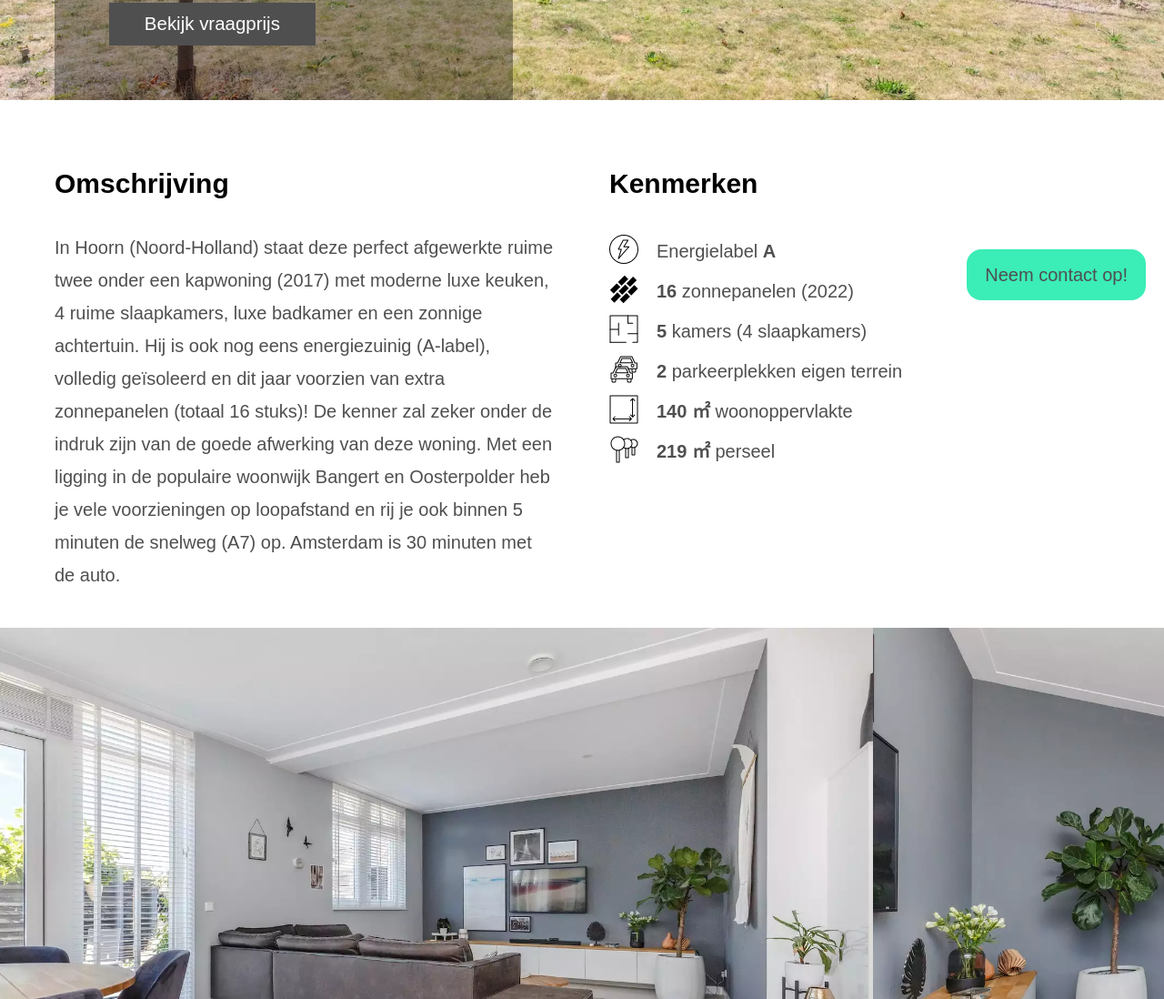
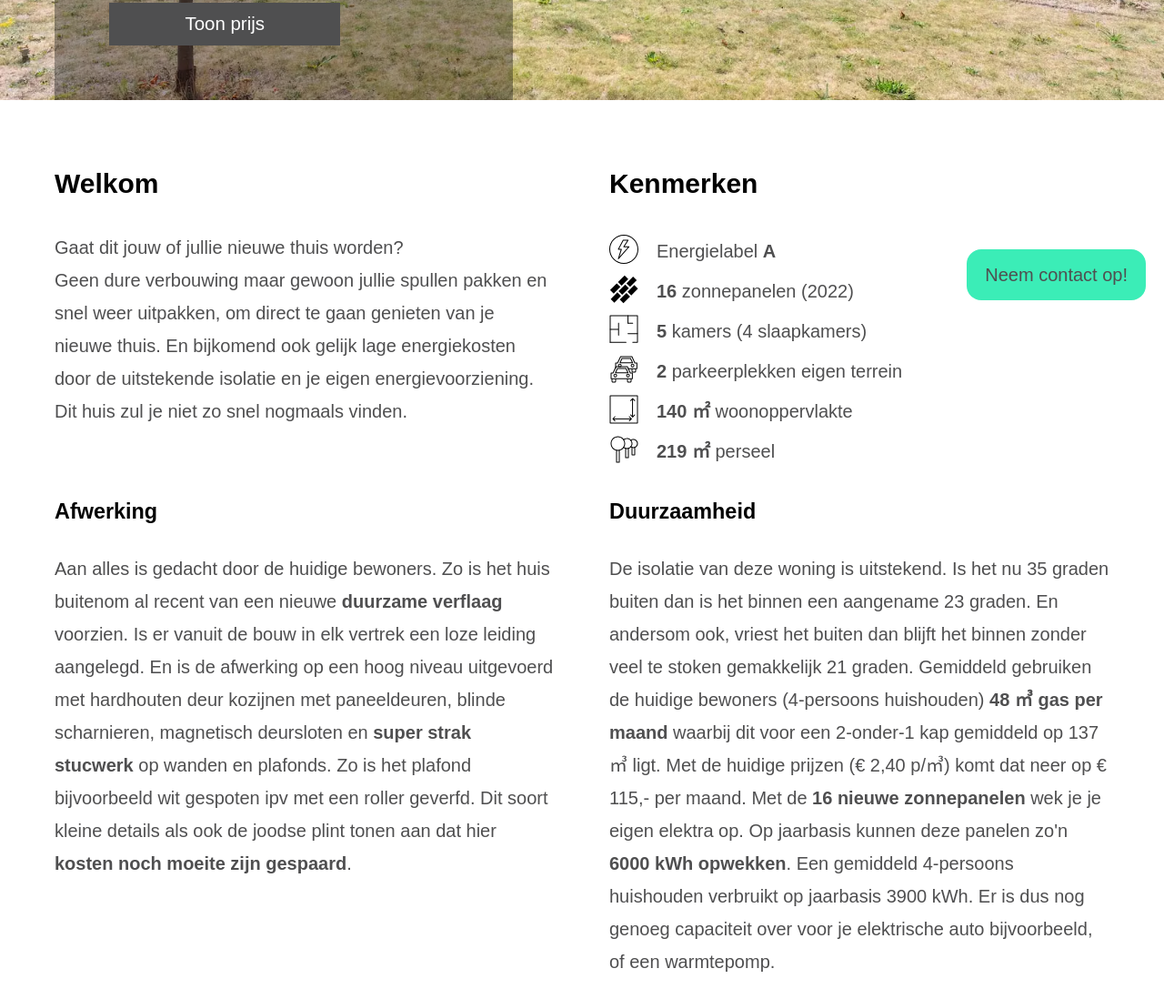
Before and after one commit to arjanc/woneninbangertenoosterpolder, a plain HTML site: page index.html in a window 1280 px wide. Shown: the part 450-1548 px from the top of the page at 91% size. Drawn offline with Linux system fonts and the light colour scheme.

Commit message:
Prijs en tekst aanpassingen

```diff
--- a/index.html
+++ b/index.html
@@ -42,8 +42,8 @@
             </div>
             <label class="price" for="price" style="position: relative; padding: 5px 10px;">
               <input id="price" type="checkbox" name="price" value="" style="position: absolute; visibility: hidden; left: -100vw;" />
-              <span class="price-blocker" style="background-color: #4f4f50; position: absolute; width: 100%; height: 100%; top: 0; left: 0; z-index: 2;">Bekijk vraagprijs</span>
-              <span class="price-tag" style="font-style: italic; position: relative;">Vraagprijs: &euro; 575.000,-</span>
+              <span class="price-blocker" style="background-color: #4f4f50; position: absolute; width: 100%; height: 100%; top: 0; left: 0; z-index: 2;">Toon prijs</span>
+              <span class="price-tag" style="font-style: italic; position: relative;">Bieden vanaf: &euro; 550.000,-</span>
             </label>
           </div>
         </div>
@@ -53,9 +53,12 @@
       <div class="wrapper pb-1">
         <div class="columns-2">
           <div>
-            <h2>Omschrijving</h2>
-            In Hoorn (Noord-Holland) staat deze perfect afgewerkte ruime twee onder een kapwoning (2017) met moderne luxe keuken, 4 ruime slaapkamers, luxe badkamer en een zonnige achtertuin. Hij is ook nog eens energiezuinig (A-label), volledig geïsoleerd en dit jaar voorzien van extra zonnepanelen (totaal 16 stuks)!
-De kenner zal zeker onder de indruk zijn van de goede afwerking van deze woning. Met een ligging in de populaire woonwijk Bangert en Oosterpolder heb je vele voorzieningen op loopafstand en rij je ook binnen 5 minuten de snelweg (A7) op. Amsterdam is 30 minuten met de auto.
+            <h2>Welkom</h2>
+            <p>
+              Gaat dit jouw of jullie nieuwe thuis worden?<br/>
+              Geen dure verbouwing maar gewoon jullie spullen pakken en snel weer uitpakken, om direct te gaan genieten van je nieuwe thuis.
+              En bijkomend ook gelijk lage energiekosten door de uitstekende isolatie en je eigen energievoorziening. Dit huis zul je niet zo snel nogmaals vinden.
+            </p>
           </div>
           <div>
             <h2>Kenmerken</h2>
@@ -67,6 +70,26 @@ De kenner zal zeker onder de indruk zijn van de goede afwerking van deze woning.
               <li><img src="/assets/icons/size.svg" width="32" height="32" alt="icon size" /><span><strong>140 &#13217;</strong> woonoppervlakte</span></li>
               <li><img src="/assets/icons/tree.svg" width="32" height="32" alt="icon tree" /><span><strong>219 &#13217;</strong> perseel</span></li>
             </ul>
+          </div>
+        </div>
+        <div class="columns-2">
+          <div>
+            <h3>Afwerking</h3>
+            <p>
+              Aan alles is gedacht door de huidige bewoners. Zo is het huis buitenom al recent van een nieuwe <strong>duurzame verflaag</strong> voorzien. Is er vanuit de bouw in elk vertrek een loze leiding aangelegd.
+              En is de afwerking op een hoog niveau uitgevoerd met hardhouten deur kozijnen met paneeldeuren, blinde scharnieren, magnetisch deursloten en <strong>super strak stucwerk</strong> op wanden en plafonds.
+              Zo is het plafond bijvoorbeeld wit gespoten ipv met een roller geverfd. Dit soort kleine details als ook de joodse plint tonen aan dat hier <strong>kosten noch moeite zijn gespaard</strong>.
+            </p>
+          </div>
+          <div>
+            <h3>Duurzaamheid</h3>
+            <p>
+              De isolatie van deze woning is uitstekend. Is het nu 35 graden buiten dan is het binnen een aangename 23 graden. En andersom ook,
+              vriest het buiten dan blijft het binnen zonder veel te stoken gemakkelijk 21 graden. Gemiddeld gebruiken de huidige bewoners
+              (4-persoons huishouden) <strong>48 &#13221; gas per maand</strong> waarbij dit voor een 2-onder-1 kap gemiddeld op 137 &#13221; ligt. Met de huidige prijzen
+              (&euro; 2,40 p/&#13221;) komt dat neer op &euro; 115,- per maand.
+              Met de <strong>16 nieuwe zonnepanelen</strong> wek je je eigen elektra op. Op jaarbasis kunnen deze panelen zo'n <strong>6000 kWh opwekken</strong>. Een gemiddeld 4-persoons huishouden verbruikt op jaarbasis 3900 kWh. Er is dus nog genoeg capaciteit over voor je elektrische auto bijvoorbeeld, of een warmtepomp.
+            </p>
           </div>
         </div>
       </div>
@@ -104,8 +127,8 @@ De kenner zal zeker onder de indruk zijn van de goede afwerking van deze woning.
       </div>
       <div class="wrapper pt-1 pb-1">
         <div>
-          <p>Gelegen in Zwaag ligt deze prachtige en ruime eengezinswoning aan de Achterkogge. De woning is instapklaar, is tot in de puntjes afgewerkt op een hoog niveau en heeft een woonoppervlakte van 140 m2 en bevindt zich op een perceel met een oppervlakte van 219 m2. De woning is gebouwd in 2017, is uitstekend onderhouden, in 2022 nog duurzamer gemaakt met 13 extra zonnepanelen (16 totaal, wat neerkomt op 0 elektra kosten bij een jaarverbruik van +/- 5000 kWh) en heeft een energielabel A (op basis van 3 zonnepanelen).</p>
-          <p>Achterkogge 22 is gelegen in de buurt Bangert en Oosterpolder - Buurt 35 03. Dit is een kindvriendelijke buurt met relatief veel gezinnen. De buurt heeft naar verhouding veel jonge inwoners van tussen de 25 en 44 jaar. Verder is het een betrekkelijk rustige buurt gekeken naar de bevolkingsdichtheid.</p>
+          <p>Gelegen in Zwaag ligt deze prachtige en ruime eengezinswoning aan de Achterkogge. De woning is gebouwd in 2017, is uitstekend onderhouden, in 2022 nog duurzamer gemaakt met 13 extra zonnepanelen (16 totaal, wat neerkomt op 0 elektra kosten) en heeft een energielabel A (op basis van 3 zonnepanelen).</p>
+          <p>Achterkogge 22 is gelegen in de wijk Bangert en Oosterpolder. Dit is een kindvriendelijke buurt met relatief veel gezinnen. De buurt heeft naar verhouding veel jonge inwoners van tussen de 25 en 44 jaar. Verder is het een betrekkelijk rustige buurt gekeken naar de bevolkingsdichtheid.</p>
           <p>De woning is goed bereikbaar met veel voorzieningen in de buurt. Gesitueerd op fietsafstand van het centrum van Zwaag, loopafstand van een supermarkt. Daarnaast is de dichtstbijzijnde uitvalsweg in de nabije omgeving op slechts 2 minuten rijden.</p>
           <p><strong>Indeling beneden verdieping:</strong> Via de fraai aangelegde voortuin komt u door de voordeur binnen in de hal met meterkast (3 fase aansluiting, 13 groepen), garderobe en modern toilet. Via de hal komt u uit in de eetkamer / woonkamer aan de achterzijde van de woning en aan de voorzijde de moderne keuken met wit hoogglans kasten en voorzien van diverse inbouwapparatuur. Zo is er een vaatwasser, oven, inductiekookplaat, koelkast, vriezer en Quooker kraan. Via de keuken bereikt u de veelzijdige bijkeuken. Hier vindt u de was/droger aansluiting en biedt deze ruimte genoeg opberg mogelijkheden maar is ook in te richten als kantoor/praktijk/slaapkamer of misschien wel een leuke speelkamer. De bijkeuken heeft een eigen deur naar buiten.
             De woonkamer is tuingericht en heeft veel lichtinval en openslaande tuindeuren. De gehele begane grond is voorzien van een keramische vloer met vloerverwarming. De wanden zijn glad gestukadoord evenals het plafond met een joodse plint. Hier is direct te zien dat deze woning tot in de puntjes op hoog niveau is afgewerkt.</p>
```
